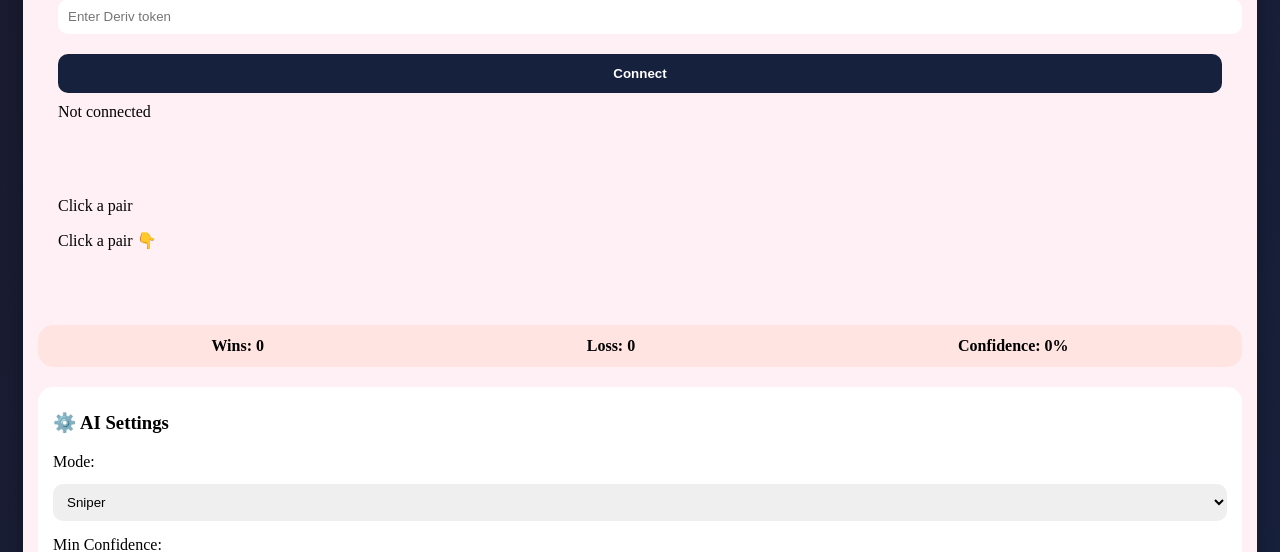
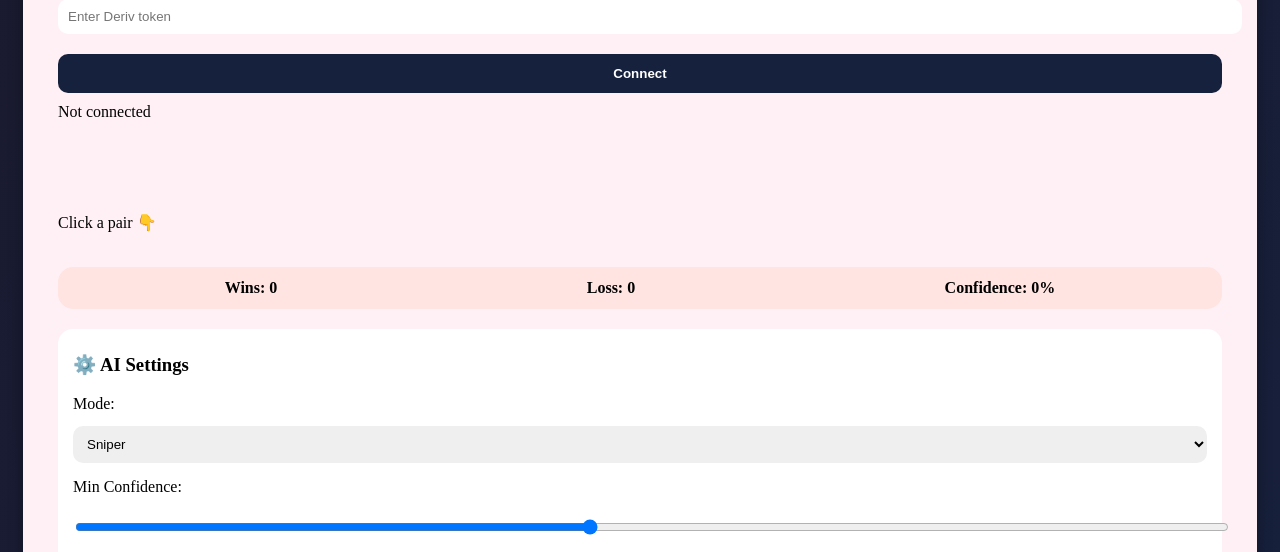
Before and after one commit to whittakerwhittaker123-commits/KerrzAi, a Flask app: page / in a window 1280 px wide. Shown: the part 269-821 px from the top of the page. Run offline with Flask 3, Linux system fonts and the light colour scheme; data that the repository does not hold is empty.

Commit message:
Update index.html

```diff
--- a/templates/index.html
+++ b/templates/index.html
@@ -172,11 +172,9 @@ body {
 <!-- 🔥 TRADE DETAILS -->
 <div id="tradeBox" class="trade-box">
 
-  Click a pair
 <p>Click a pair 👇</p>
 <div id="pairsContainer" class="grid"></div>
-  <div id="pairsContainer" class="grid"></div>
-</div>
+
 
 <!-- 🔥 DASHBOARD -->
 <div class="dashboard">
```
